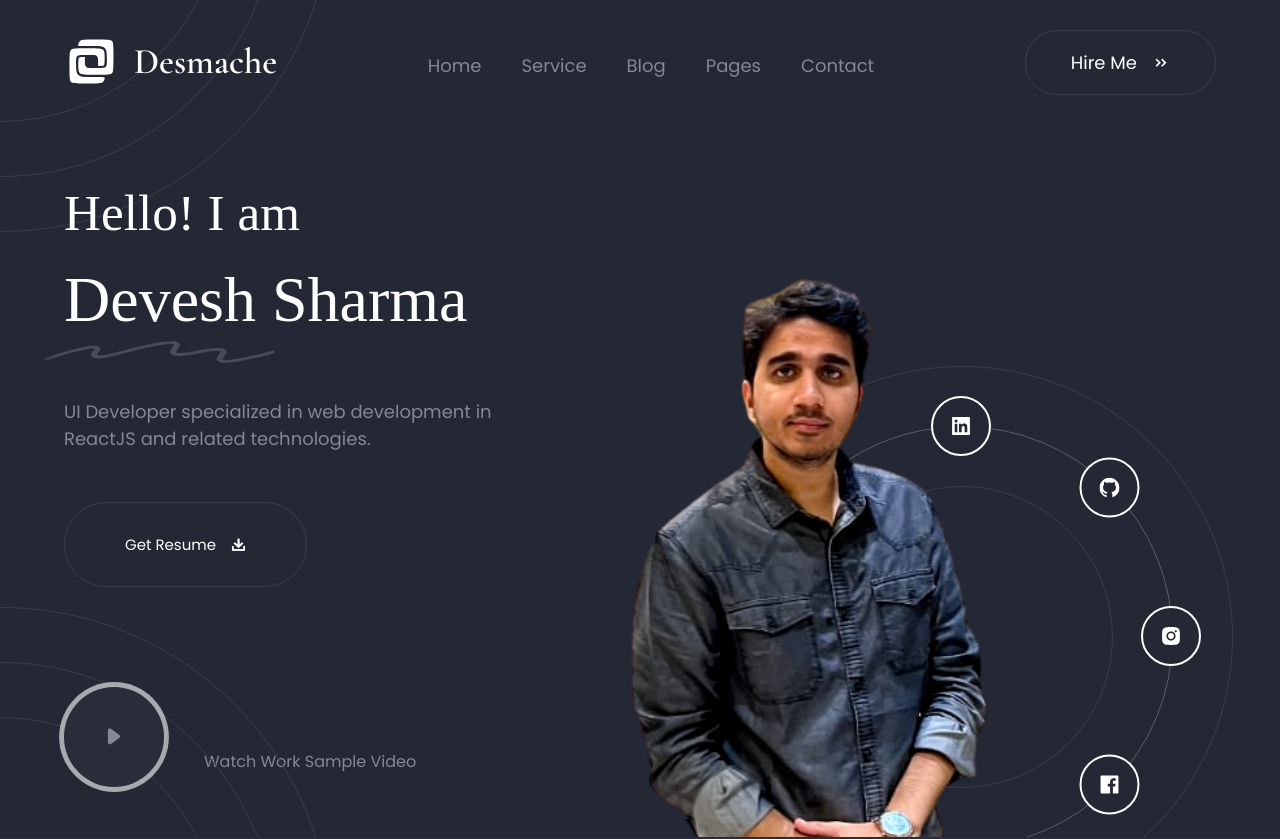
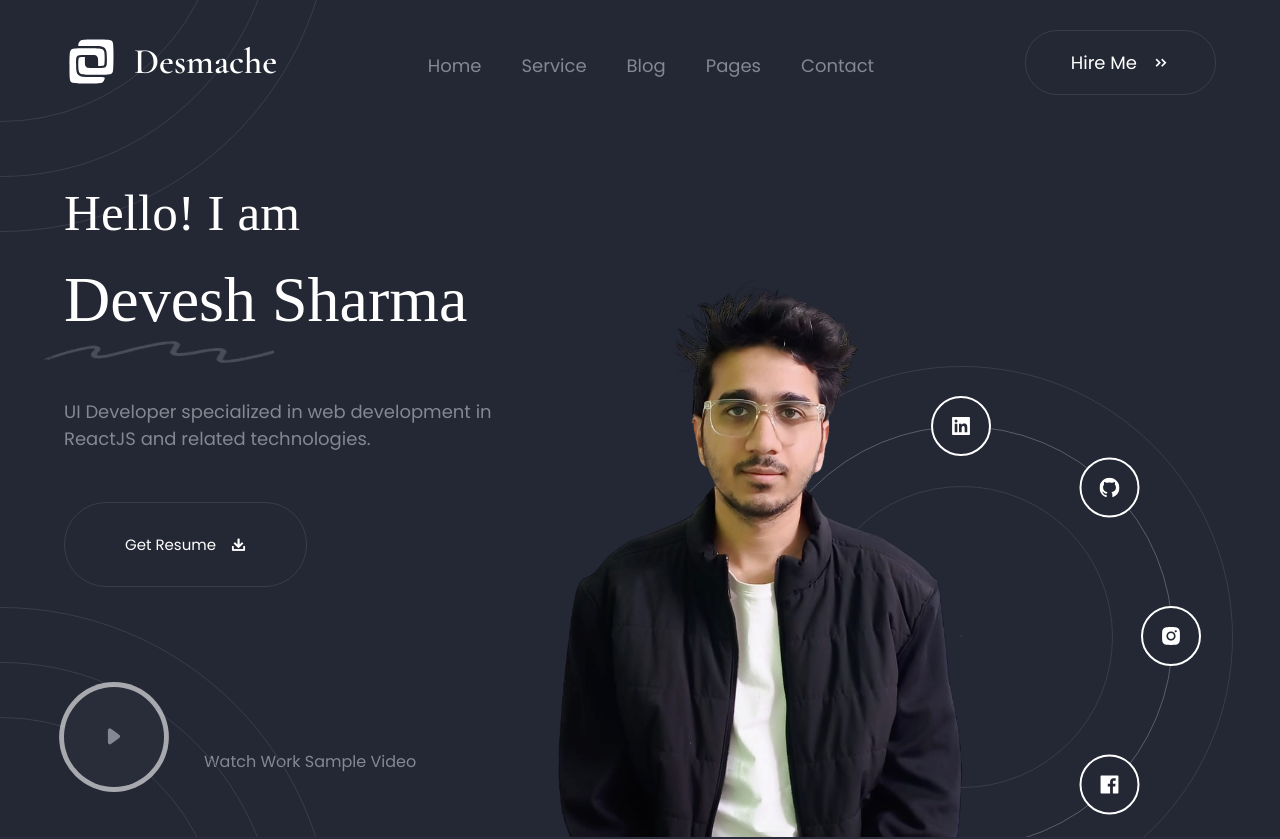
Before and after one commit to DeveshS360/portfolio-webapp, a React (Vite) app: page / in a window 1280 px wide. Shown: the top 839 px of the page. Built offline with nearby package versions, Linux system fonts and the light colour scheme; a web font is replaced by a local one.

Commit message:
new hero image wohoo!!

```diff
--- a/src/components/SocialSection/index.module.scss
+++ b/src/components/SocialSection/index.module.scss
@@ -7,10 +7,10 @@
 
     .hero {
         position: absolute;
-        transform: scale(1.6) translateY(-10%);
+        transform: scale(0.8) translate(-45%, 50%);
 
         @include for-small-desktop {
-            transform: scale(1.3) translate(-5%);
+            transform: scale(0.6) translate(-70%, 60%);
         }
 
         bottom: 0;
```
Also changed, not shown: assets/images/web-app-hero.png.
